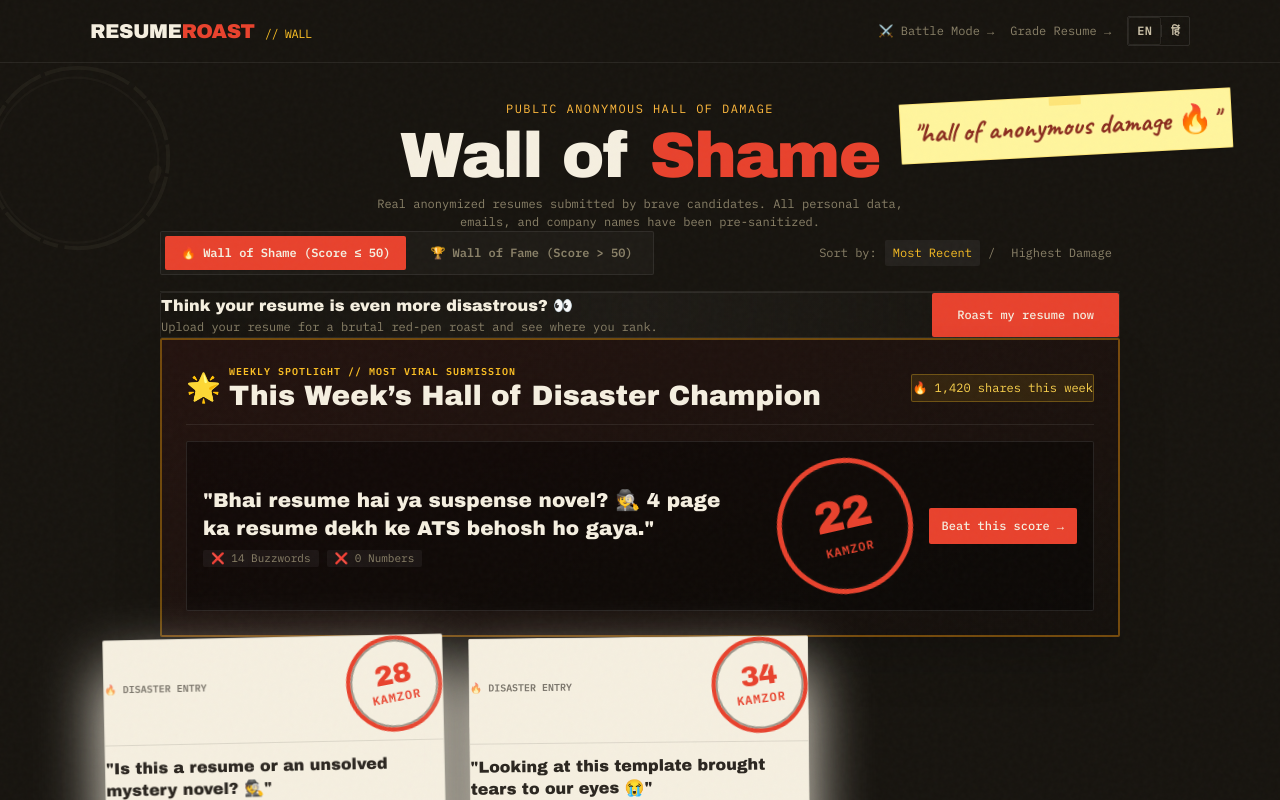
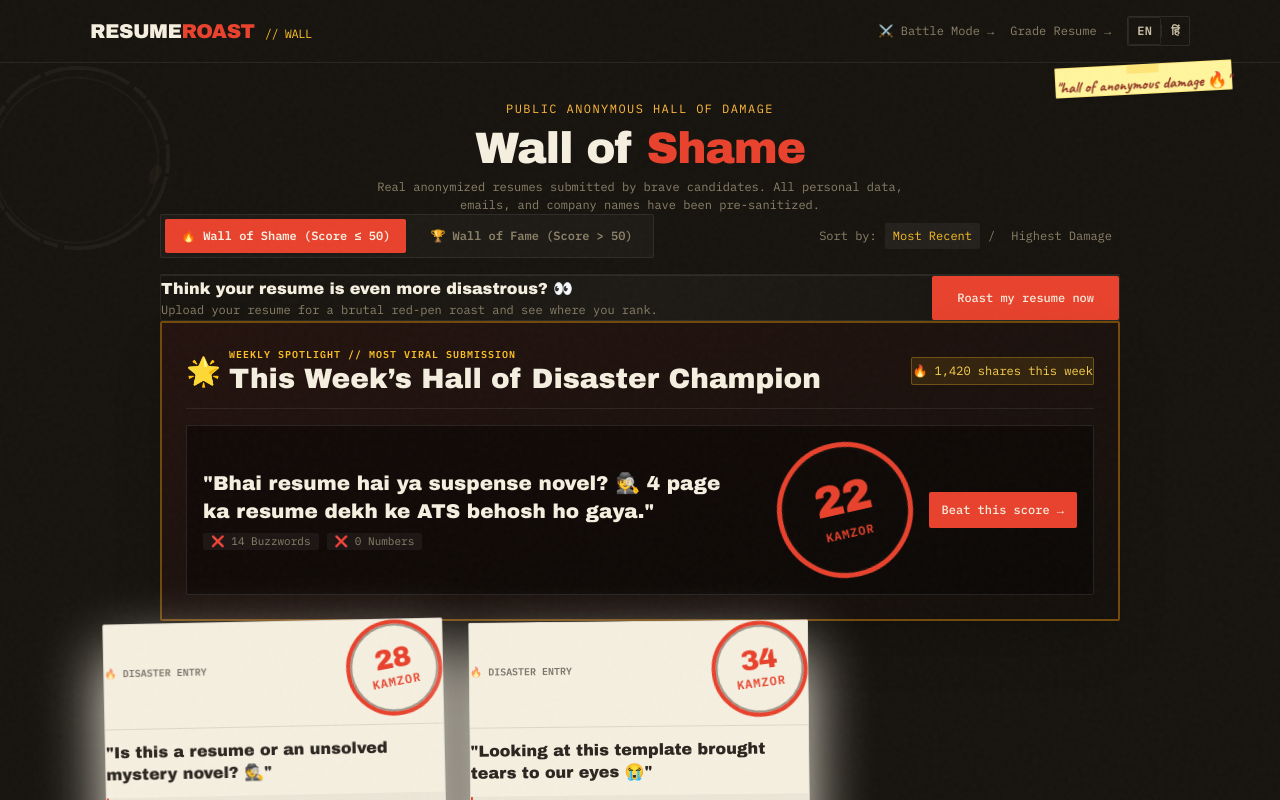
Before and after one commit to deveshsingh641/ResumeRoast, a React (Vite) app in the folder frontend/: page /wall in a window 1280 px wide. Shown: the top 800 px of the page. Built offline with nearby package versions, Linux system fonts and the light colour scheme; no server answers.

Commit message:
fix(ui): scale down hero headline typography and balance desk clutter for standard laptop viewports

```diff
--- a/frontend/src/components/DeskClutter.tsx
+++ b/frontend/src/components/DeskClutter.tsx
@@ -103,19 +103,19 @@ export default function DeskClutter({
         </div>
       </div>
 
-      {/* ── 3. Handwritten Sticky Note (Top-Right, Desktop only) ── */}
+      {/* ── 3. Handwritten Sticky Note (Top-Right, Large Desktop only) ── */}
       <div
-        className="absolute top-24 right-2 sm:right-12 transition-transform duration-300 ease-out z-10 hidden md:block"
+        className="absolute top-16 right-4 lg:right-8 xl:right-12 2xl:right-20 transition-transform duration-300 ease-out z-10 hidden xl:block"
         style={{
           transform: isTouch
             ? `rotate(${stickyRotation}deg)`
             : `translate3d(${offset.x * -0.7}px, ${offset.y * -0.7}px, 0) rotate(${stickyRotation}deg)`,
         }}
       >
-        <div className="w-36 sm:w-44 bg-[#FFF59D] text-[#2B2620] p-3 shadow-md rounded-[1px] border border-amber-300/40 relative">
+        <div className="w-36 bg-[#FFF59D] text-[#2B2620] p-2.5 shadow-md rounded-[1px] border border-amber-300/40 relative">
           {/* Subtle pin/tape shadow at top */}
-          <div className="w-8 h-2 bg-amber-400/30 mx-auto -mt-3 mb-1 rounded-[1px]" />
-          <p className="font-handwritten text-lg sm:text-xl leading-tight font-bold text-[#8A2B1E]">
+          <div className="w-8 h-2 bg-amber-400/30 mx-auto -mt-2.5 mb-1 rounded-[1px]" />
+          <p className="font-handwritten text-base leading-tight font-bold text-[#8A2B1E]">
             "{stickyText}"
           </p>
         </div>
--- a/frontend/src/pages/BattlePage.tsx
+++ b/frontend/src/pages/BattlePage.tsx
@@ -114,7 +114,7 @@ export default function BattlePage() {
           <p className="section-label mb-2">
             {isHinglish ? '1-ON-1 RESUME KA DANGAL' : '1-ON-1 RESUME FACE-OFF'}
           </p>
-          <h1 className="font-display text-3xl sm:text-5xl text-paper tracking-tight">
+          <h1 className="font-display text-2xl sm:text-4xl text-paper tracking-tight">
             Resume <span className="text-stamp">Roast Battle</span>
           </h1>
           <p className="font-mono text-xs text-tan-dim mt-2 max-w-[600px] mx-auto">
--- a/frontend/src/pages/LandingPage.tsx
+++ b/frontend/src/pages/LandingPage.tsx
@@ -484,7 +484,7 @@ export default function LandingPage() {
       <MarqueeTicker />
 
       {/* ── Hero Section (Section A.2) ── */}
-      <section className="pt-8 pb-10 sm:pt-16 sm:pb-16 px-3 sm:px-4 text-center relative overflow-hidden">
+      <section className="pt-6 pb-8 sm:pt-10 sm:pb-12 px-3 sm:px-4 text-center relative overflow-hidden">
         {/* Tactile Desk Clutter (Section A.5 - Desktop only) */}
         <DeskClutter
           stickyText={isHinglish ? 'friday se pehle fix kar le yaar!! 😭' : 'fix this before Monday please!! 😭'}
@@ -496,20 +496,20 @@ export default function LandingPage() {
           <LiveRoastCounter />
 
           {/* Eyebrow Line */}
-          <p className="section-label mb-3 sm:mb-4 text-[11px] sm:text-xs">
+          <p className="section-label mb-2 sm:mb-3 text-[11px] sm:text-xs">
             {isHinglish ? 'DESK PE POORA SACH // 100% RAW AI ROAST' : 'THE UNFILTERED TRUTH // 100% RAW AI ROAST'}
           </p>
 
           {/* Headline with Rotated Red Pen Strikethrough (A.2 Exact Spec) */}
           {isHinglish ? (
-            <h1 className="font-display text-[clamp(1.75rem,5.2vw+0.25rem,4.25rem)] text-paper tracking-tight leading-[1.02] mb-4 sm:mb-6">
+            <h1 className="font-display text-[clamp(1.6rem,3.2vw+0.1rem,2.85rem)] text-paper tracking-tight leading-[1.08] mb-3 sm:mb-4">
               TERA RESUME{' '}
               <span className="red-pen-strike text-tan-dim">IMPRESSIVE</span> HAI...
               <br />
               <span className="text-stamp">BAS FLUFF HAI BHAI.</span>
             </h1>
           ) : (
-            <h1 className="font-display text-[clamp(1.75rem,5.2vw+0.25rem,4.25rem)] text-paper tracking-tight leading-[1.02] mb-4 sm:mb-6">
+            <h1 className="font-display text-[clamp(1.6rem,3.2vw+0.1rem,2.85rem)] text-paper tracking-tight leading-[1.08] mb-3 sm:mb-4">
               YOUR RESUME LOOKS{' '}
               <span className="red-pen-strike text-tan-dim">IMPRESSIVE</span>...
               <br />
@@ -518,14 +518,14 @@ export default function LandingPage() {
           )}
 
           {/* Subcopy (A.2 Exact Spec) */}
-          <p className="font-body text-sm sm:text-base md:text-lg text-tan max-w-[660px] mx-auto mb-6 sm:mb-8 leading-relaxed px-1">
+          <p className="font-body text-xs sm:text-sm md:text-base text-tan max-w-[580px] mx-auto mb-5 sm:mb-7 leading-relaxed px-1">
             {isHinglish
               ? 'Red pen se poori marking hogi, ek pakka verdict stamp milega, aur exact line likh ke bhi denge ki fix kaise karna hai.'
               : 'Brutal red pen annotations, a definitive score stamp, and exact rewrite replacements with metrics and zero fluff.'}
           </p>
 
           {/* Primary + Ghost CTA Pair (A.2 Exact Spec) */}
-          <div className="flex flex-col sm:flex-row items-center justify-center gap-3 sm:gap-4 mb-8 sm:mb-14 w-full px-2">
+          <div className="flex flex-col sm:flex-row items-center justify-center gap-3 sm:gap-4 mb-6 sm:mb-10 w-full px-2">
             <Link to="/roast" id="hero-cta" className="btn-primary w-full sm:w-auto text-center justify-center">
               {isHinglish ? 'Resume daal de bhai' : 'Roast My Resume'}
             </Link>
@@ -535,7 +535,7 @@ export default function LandingPage() {
           </div>
 
           {/* Hero Visual: PaperMockup + ScoreStamp */}
-          <div className="relative inline-block w-full max-w-[640px] px-1 sm:px-0">
+          <div className="relative inline-block w-full max-w-[580px] px-1 sm:px-0">
             <PaperMockup
               candidateName={heroSample.resumeInfo.candidateName}
               candidateTitle={heroSample.resumeInfo.candidateTitle}
--- a/frontend/src/pages/WallPage.tsx
+++ b/frontend/src/pages/WallPage.tsx
@@ -150,7 +150,7 @@ export default function WallPage() {
           <p className="section-label mb-2">
             {isHinglish ? 'ASLI CANDIDATES KA ANONYMOUS DAMAGE' : 'PUBLIC ANONYMOUS HALL OF DAMAGE'}
           </p>
-          <h1 className="font-display text-3xl sm:text-5xl text-paper tracking-tight">
+          <h1 className="font-display text-2xl sm:text-4xl text-paper tracking-tight">
             Wall of <span className={activeTab === 'shame' ? 'text-stamp' : 'text-amber-400'}>{activeTab === 'shame' ? 'Shame' : 'Fame'}</span>
           </h1>
           <p className="font-mono text-xs text-tan-dim mt-2 max-w-[580px] mx-auto">
```
